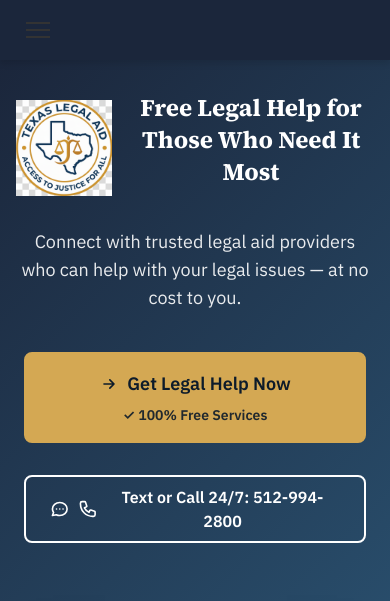
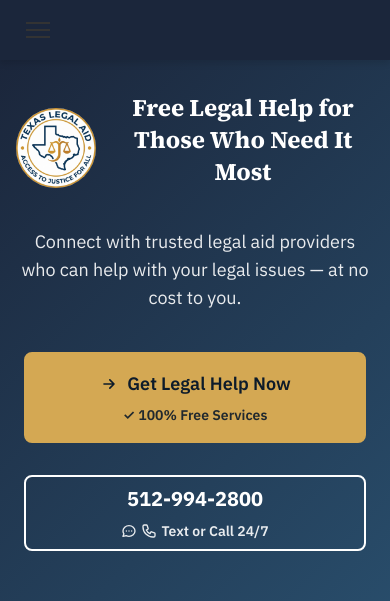
Before and after one commit to apitrox/mylegalaid-website, a plain HTML site: page index.html in a window 390 px wide. Shown: the top 601 px of the page. Drawn offline with nearby package versions, Linux system fonts and the light colour scheme.

Commit message:
Button and logo refinements: crop logo, nowrap gold button, restyle phone CTA

```diff
--- a/index.html
+++ b/index.html
@@ -188,8 +188,8 @@
           <!-- Hero Content -->
           <div class="text-center lg:text-left">
             <div class="flex items-center justify-center lg:justify-start gap-4 mb-6">
-              <img src="images/TLA_Logo_White_Transparent.png" alt="Texas Legal Aid"
-                class="hero-logo w-24 md:w-32 lg:w-40">
+              <img src="images/TLA_Logo_Seal.jpg" alt="Texas Legal Aid"
+                class="hero-logo w-20 md:w-28 lg:w-36 rounded-full">
               <h1 class="text-2xl md:text-4xl lg:text-5xl font-bold">Free Legal Help for Those Who Need It Most</h1>
             </div>
             <p class="text-lg md:text-xl opacity-90 max-w-2xl mb-8">
@@ -198,7 +198,7 @@
             <div class="flex flex-col sm:flex-row justify-center lg:justify-start gap-4">
               <a href="get-help.html" class="btn btn-secondary btn-lg flex flex-col items-center"
                 data-track-cta="hero-get-help">
-                <span class="flex items-center gap-2">
+                <span class="flex items-center gap-2 whitespace-nowrap">
                   <svg class="w-5 h-5" fill="none" stroke="currentColor" viewBox="0 0 24 24" aria-hidden="true">
                     <path stroke-linecap="round" stroke-linejoin="round" stroke-width="2"
                       d="M13 7l5 5m0 0l-5 5m5-5H6" />
@@ -208,17 +208,20 @@
                 <span class="text-sm opacity-90">✓ 100% Free Services</span>
               </a>
               <a href="tel:+15129942800"
-                class="btn btn-outline text-white border-white hover:bg-white hover:text-primary-700"
+                class="btn btn-outline text-white border-white hover:bg-white hover:text-primary-700 flex flex-col items-center"
                 data-track-cta="hero-call">
-                <svg class="w-5 h-5" fill="none" stroke="currentColor" viewBox="0 0 24 24" aria-hidden="true">
+                <span class="text-xl font-bold">512-994-2800</span>
+                <span class="text-sm opacity-90 flex items-center gap-1">
+                  <svg class="w-4 h-4" fill="none" stroke="currentColor" viewBox="0 0 24 24" aria-hidden="true">
                     <path stroke-linecap="round" stroke-linejoin="round" stroke-width="2"
                       d="M8 12h.01M12 12h.01M16 12h.01M21 12c0 4.418-4.03 8-9 8a9.863 9.863 0 01-4.255-.949L3 20l1.395-3.72C3.512 15.042 3 13.574 3 12c0-4.418 4.03-8 9-8s9 3.582 9 8z" />
                   </svg>
-                <svg class="w-5 h-5" fill="none" stroke="currentColor" viewBox="0 0 24 24" aria-hidden="true">
+                  <svg class="w-4 h-4" fill="none" stroke="currentColor" viewBox="0 0 24 24" aria-hidden="true">
                     <path stroke-linecap="round" stroke-linejoin="round" stroke-width="2"
                       d="M3 5a2 2 0 012-2h3.28a1 1 0 01.948.684l1.498 4.493a1 1 0 01-.502 1.21l-2.257 1.13a11.042 11.042 0 005.516 5.516l1.13-2.257a1 1 0 011.21-.502l4.493 1.498a1 1 0 01.684.949V19a2 2 0 01-2 2h-1C9.716 21 3 14.284 3 6V5z" />
                   </svg>
-                Text or Call 24/7: 512-994-2800
+                  Text or Call 24/7
+                </span>
               </a>
             </div>
           </div>
```
Also changed, not shown: images/TLA_Logo_Seal.jpg (added), 1 other file. Lines whose indentation alone changed are shown as unchanged.
